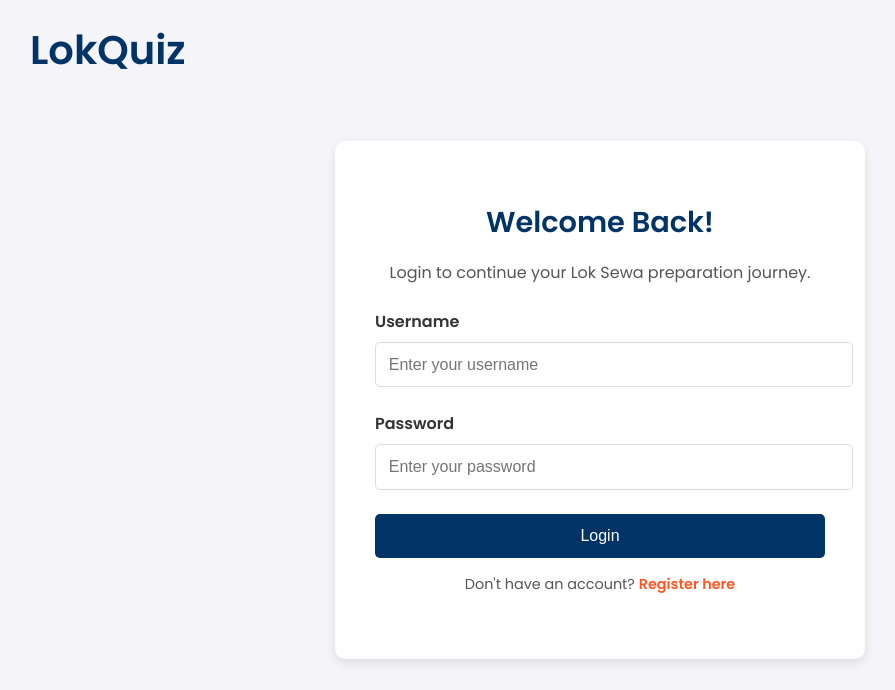
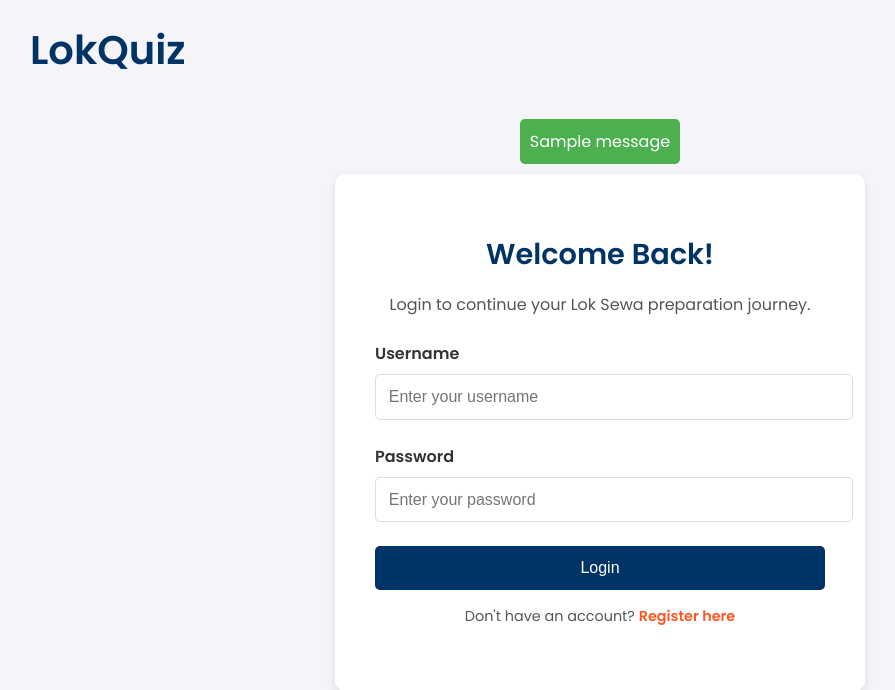
Before and after one commit to AYUSHMANPAUDEL/lok_quiz, a Django app: page /login/ in a window 1280 px wide. Shown: the top 690 px of the page, without its empty margins (40-935 px from the left). Run offline with Django 5.2, Linux system fonts and the light colour scheme; one stand-in notice (Sample message) is shown.

Commit message:
error message on login failed

```diff
--- a/home/templates/home/login.html
+++ b/home/templates/home/login.html
@@ -175,9 +175,40 @@
                 margin-left: 10px;
             }
         }
+        .message {
+            padding: 10px;
+            margin: 10px 0;
+            border-radius: 5px;
+            font-size: 1rem;
+            text-align: center;
+        }
+
+        .message.success {
+            background-color: #4CAF50;
+            color: white;
+        }
+
+        .message.error {
+            background-color: #f44336;
+            color: white;
+        }
+
+        .message.info {
+            background-color: #2196F3;
+            color: white;
+        }
     </style>
 </head>
 <body>
+    {% if messages %}
+    <div>
+        {% for message in messages %}
+            <div class="message {% if message.tags %}{{ message.tags }}{% endif %}">
+                {{ message }}
+            </div>
+        {% endfor %}
+    </div>
+{% endif %}
     <a href="/" class="text-logo">LokQuiz</a>
     <div class="container">
         <div class="card">
```
